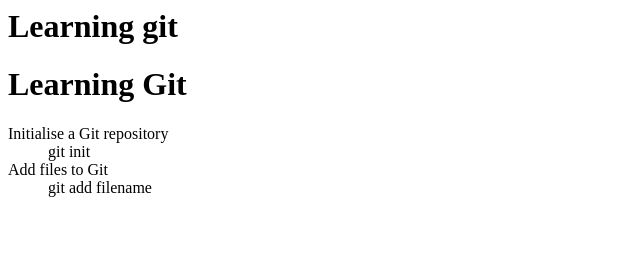
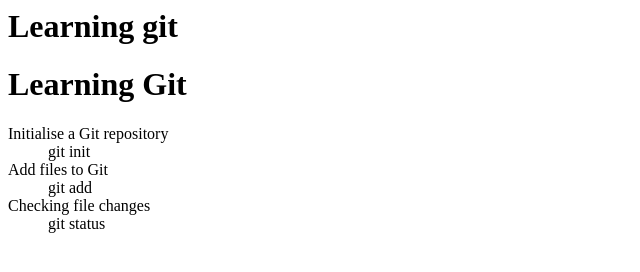
Before and after one commit to dvsdude2/tutorial, a plain HTML site: page index.html in a window 1280 px wide. Shown: the whole page, without its empty margins (0-640 px from the left). Drawn offline with Linux system fonts and the light colour scheme.

Commit message:
Added git status description

```diff
--- a/index.html
+++ b/index.html
@@ -10,7 +10,9 @@
             <dt>Initialise a Git repository</dt>
             <dd>git init</dd>
             <dt>Add files to Git</dt>
-            <dd>git add filename</dd>
+            <dd>git add <filename></dd>
+            <dt>Checking file changes<dt>
+            <dd>git status</dd>
           </dl>
     </body>
 </html>
```
